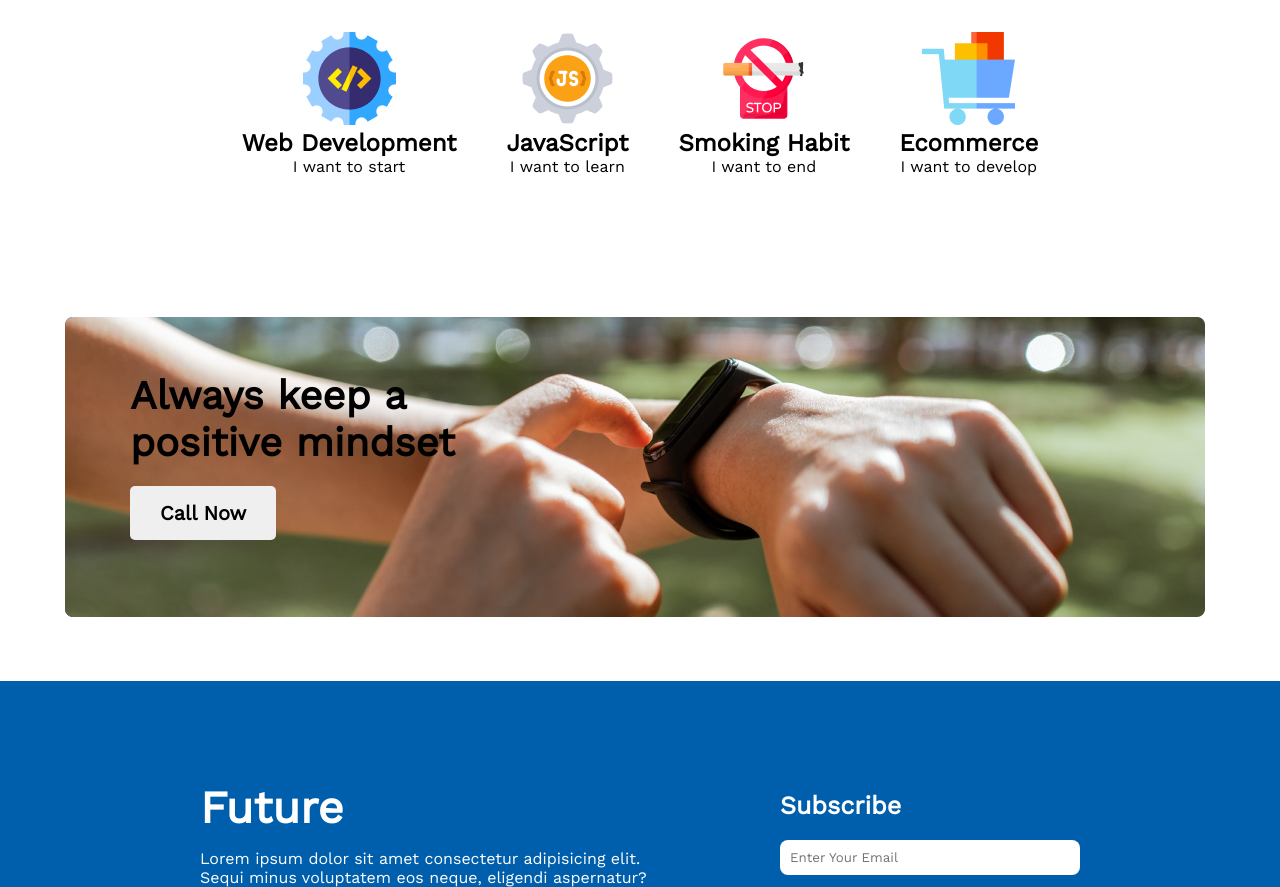
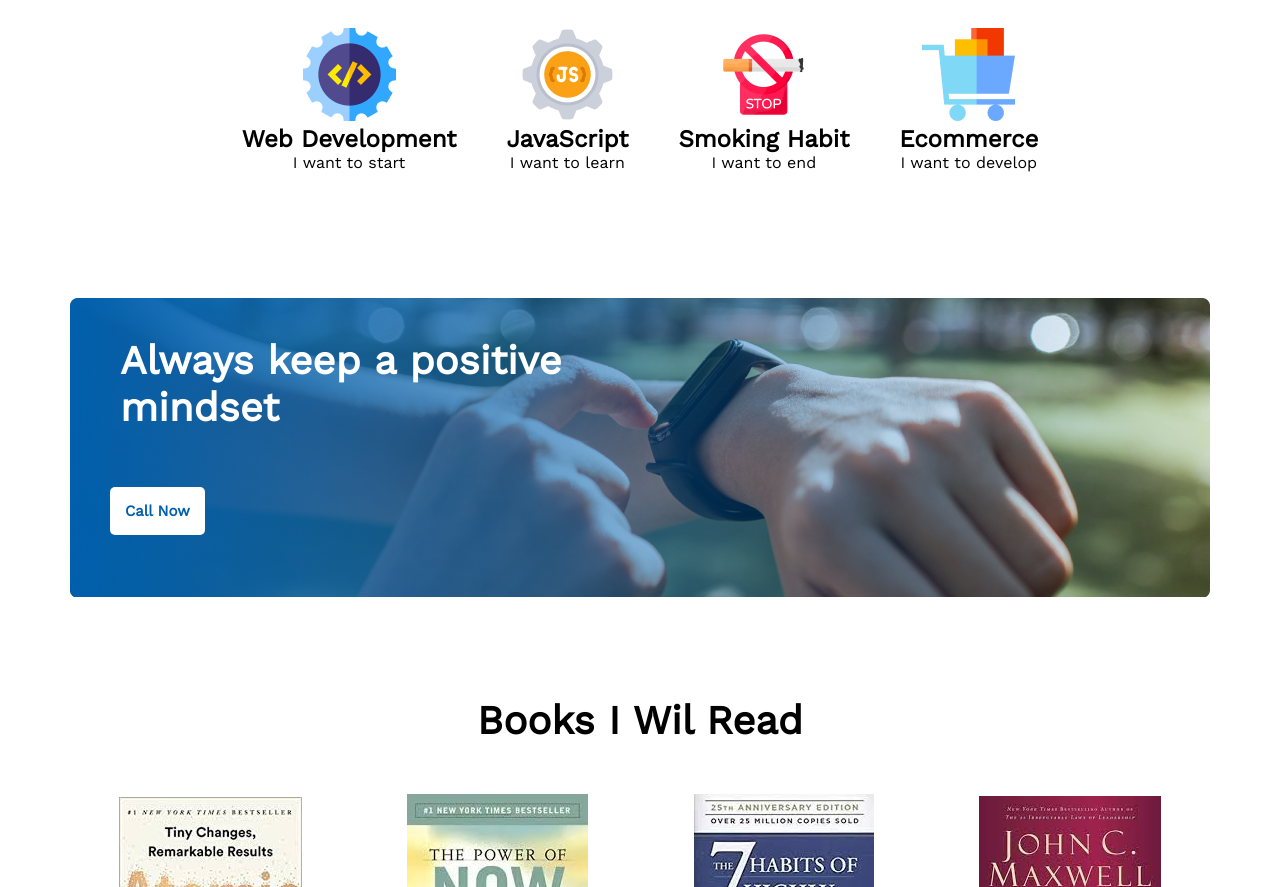
Before and after one commit to nusratjahan2/new-year-new-me-solution, a plain HTML site: page index.html in a window 1280 px wide. Shown: the part 1913-2800 px from the top of the page. Drawn offline with nearby package versions, Linux system fonts and the light colour scheme.

Commit message:
section 4 added

```diff
--- a/index.html
+++ b/index.html
@@ -70,10 +70,21 @@
           </section>
 
           <!-- section 3 -->
-          <section class="section3">
+          <div class="section3">
             <div class="section3_text">
-                <h1>Always keep a positive mindset</h1>
-                <button>Call Now</button>
+              <h1>Always keep a positive mindset</h1>
+              <button>Call Now</button>
+            </div>
+          </div>
+
+          <!-- section 4 -->
+          <section class="section4">
+            <h1>Books I Wil Read</h1>
+            <div class="section4_img">
+              <img src="images/book1.jpeg" alt="">
+              <img src="images/book2.jpeg" alt="">
+              <img src="images/book3.jpeg" alt="">
+              <img src="images/book4.jpeg" alt="">
             </div>
           </section>
     </main>
--- a/style.css
+++ b/style.css
@@ -28,6 +28,10 @@
     padding: 10px 15px;
     font-size: 15px;
     font-weight: 600;
+    border: none;
+    border-radius: 5px;
+    background-color: #ffff;
+    color: #005FAC;
 }
 
 /* section style */
@@ -60,6 +64,7 @@
     font-size: 16px;
     font-weight: 400;
 }
+/* section 2 */
 .section2{
   display: flex;
   justify-content: center;
@@ -82,37 +87,57 @@
     text-align: center;
 }
 
+/* section 3 */
 .section3{
-    /* background-color: #005FAC; */
-    background-image: url(images/watch.png), url(images/gradient1.png);
+    background-image: url(images/watch.png);
     background-repeat: no-repeat;
-    background-position: center;
+    margin: 100px auto;
     height: 300px;
     width: 1140px;
-    border-radius: 8px;
-    padding: 65px;
-    margin-top: 50px;
+    display: flex;
+    justify-content: center;
+    align-items: flex-start;
+    flex-direction: column;
+
 }
 .section3_text{
-    padding: 65px;
-    width: 350px;
-    height: 150px;
+    height: 300px;
+    width: 1140px;
+    background-image: url(images/gradient1.png);
+}
+.section3 h1{
+   height: 90px;
+   width: 450px;
+   font-size: 40px;
+   font-weight: 700;
+   padding: 40px 50px;
+   color: #ffff;
+}
+.section3 button{
+   font-size: 15px;
+   font-weight: 600;
+   margin-top: 20px;
+   margin-left: 40px;
+   padding: 15px;
+   border: none;
+   border-radius: 5px;
+   background-color: #ffff;
+   color: #005FAC;
+}
+
+/* section 4 */
+.section4{
+    margin-bottom: 50px;
     display: flex;
-    align-items: flex-start;
     justify-content: center;
+    align-items: center;
     flex-direction: column;
 }
-.section3_text h1{
+.section4 h1{
     font-size: 40px;
-    font-weight: 700;
 }
-.section3_text button{
-    font-size: 20px;
-    font-weight: 600;
-    padding: 15px 30px;
-    margin-top: 20px;
-    border: none;
-    border-radius: 5px;
+.section4 img{
+    padding: 50px;
 }
 
 /* footer style */
```
Also changed, not shown: images/book1.jpeg (added), images/book2.jpeg (added), images/book3.jpeg (added), images/book4.jpeg (added).
